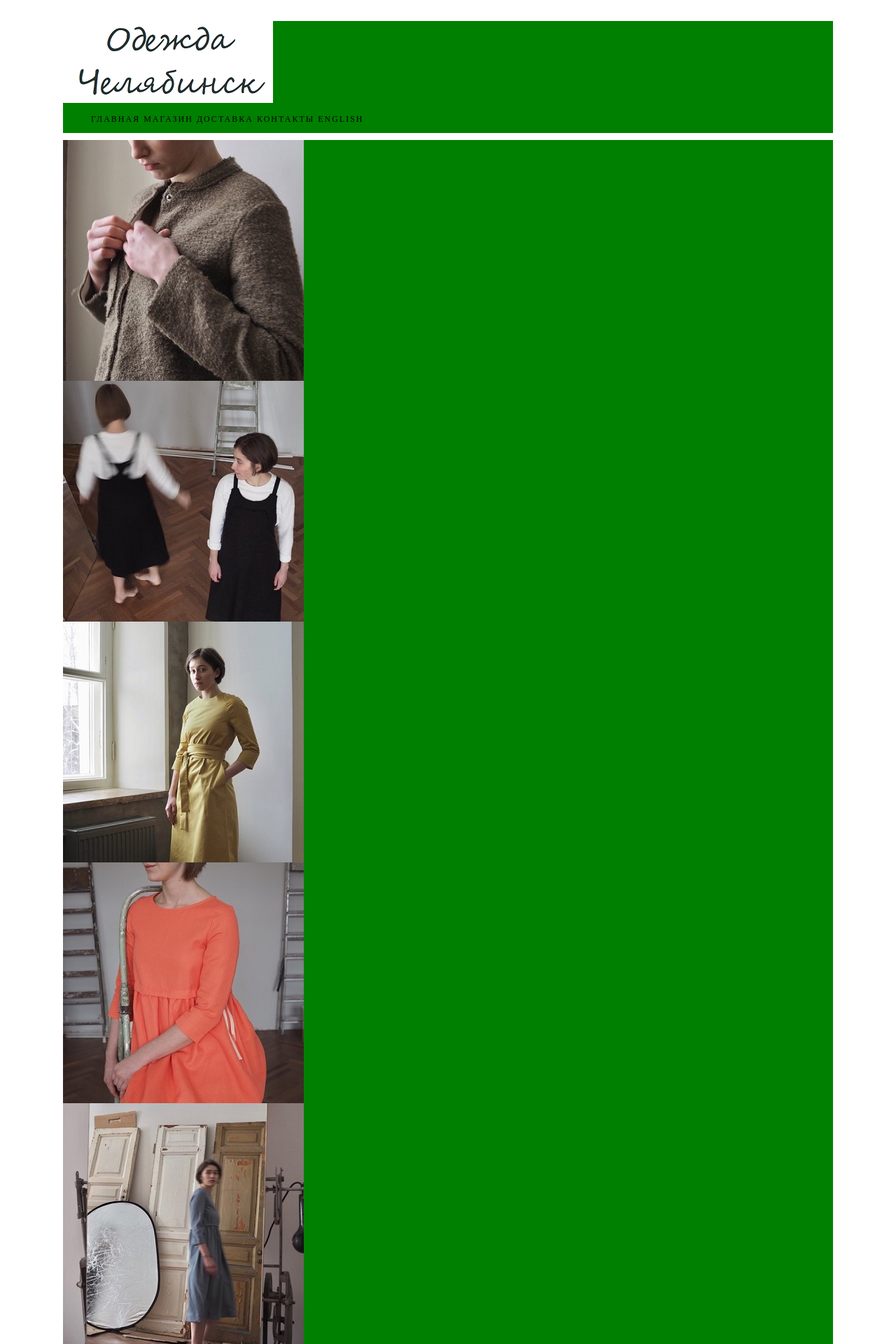
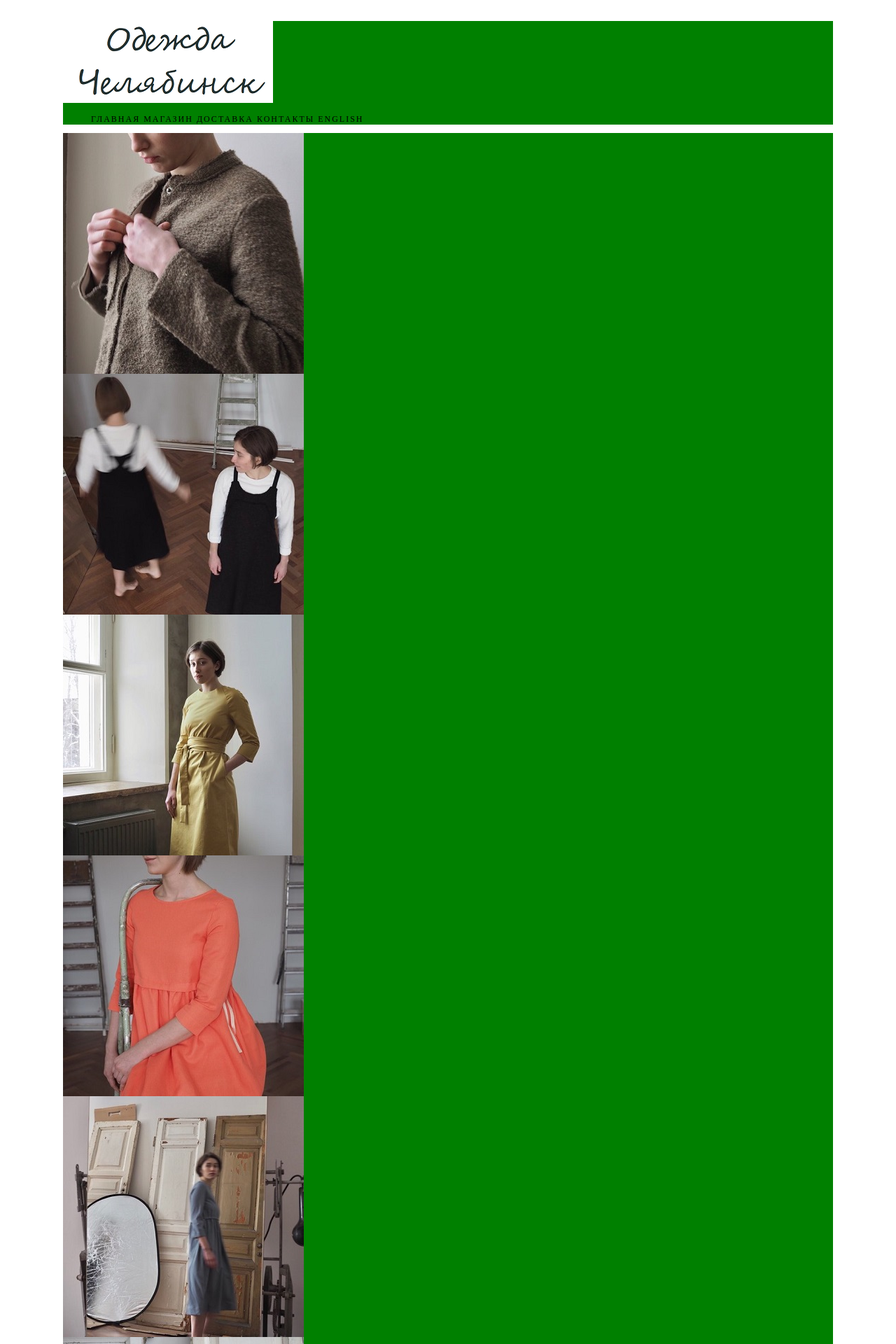
Before and after one commit to Avisrara74/myMagazineDesign, a PHP site: page / in a window 1280 px wide. Shown: the top 1920 px of the page at 70% size. Run offline with PHP 8.4, Linux system fonts and the light colour scheme.

Commit message:
Change mainStyle.css

```diff
--- a/styles/mainStyle.css
+++ b/styles/mainStyle.css
@@ -1,7 +1,3 @@
-header{grid-area: header;}
-nav{grid-area: nav;}
-main{grid-area: main;}
-footer{grid-area: footer;}
 
 body {
 	background-color: #fff;
@@ -14,26 +10,11 @@ body {
     letter-spacing: 2px;
     margin: 30px auto 30px auto;
 }
+
 .grid-item-2>ul>li {
 	display: inline;
 }
 
-.container {
-	display: grid;
-	grid-template-rows: auto 1fr auto;
-	grid-template-columns: repeat(auto-fit, minmax(100px, auto));
-	grid-gap: 5px;
-	grid-template-areas: "header header header"
-						 "nav nav nav"
-						 "main main main"
-						 "footer footer footer";
-}
-
-
-
-.content {
-	grid-template-columns: repeat(auto-fill, minmax(100px, auto));
-}
 
 .content-img {
 	display: block;
```
